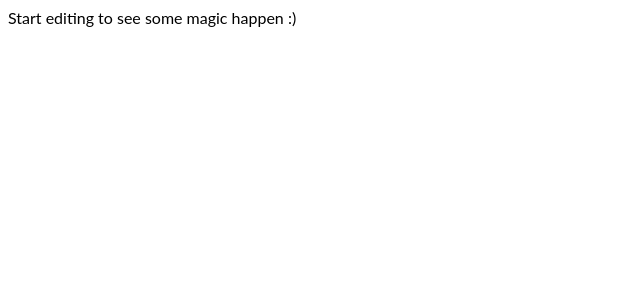
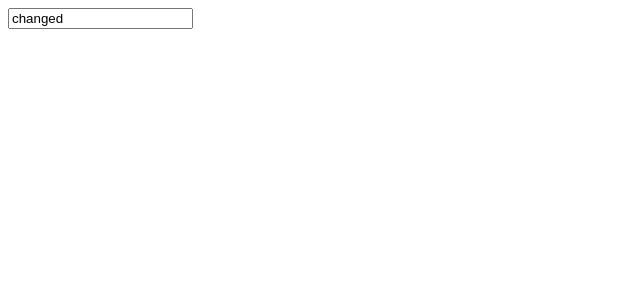
Before and after one commit to al-bur/growup-diary-stackblitz, a React (Create React App) app: page / in a window 1280 px wide. Shown: the top 300 px of the page, without its empty margins (0-640 px from the left). Built offline with nearby package versions, Linux system fonts and the light colour scheme.

Commit message:
3 files modified, 1 added

```diff
--- a/App.tsx
+++ b/App.tsx
@@ -2,9 +2,17 @@ import * as React from 'react';
 import './style.css';
 
 export default function App() {
+  const [initialValue, setInitialValue] = React.useState('');
+
+  console.log('rendered');
+
+  React.useEffect(() => {
+    setTimeout(() => setInitialValue('changed'), 1000);
+  }, []);
+
   return (
     <div>
-      <p>Start editing to see some magic happen :)</p>
+      <input defaultValue={initialValue} />
     </div>
   );
 }
--- a/index.tsx
+++ b/index.tsx
@@ -7,8 +7,4 @@ import App from './App';
 const rootElement = document.getElementById('root');
 const root = createRoot(rootElement);
 
-root.render(
-  <StrictMode>
-    <App />
-  </StrictMode>
-);
+root.render(<App />);
```
Also changed, not shown: 1 other file (tests, documents, lock files or other folders).
